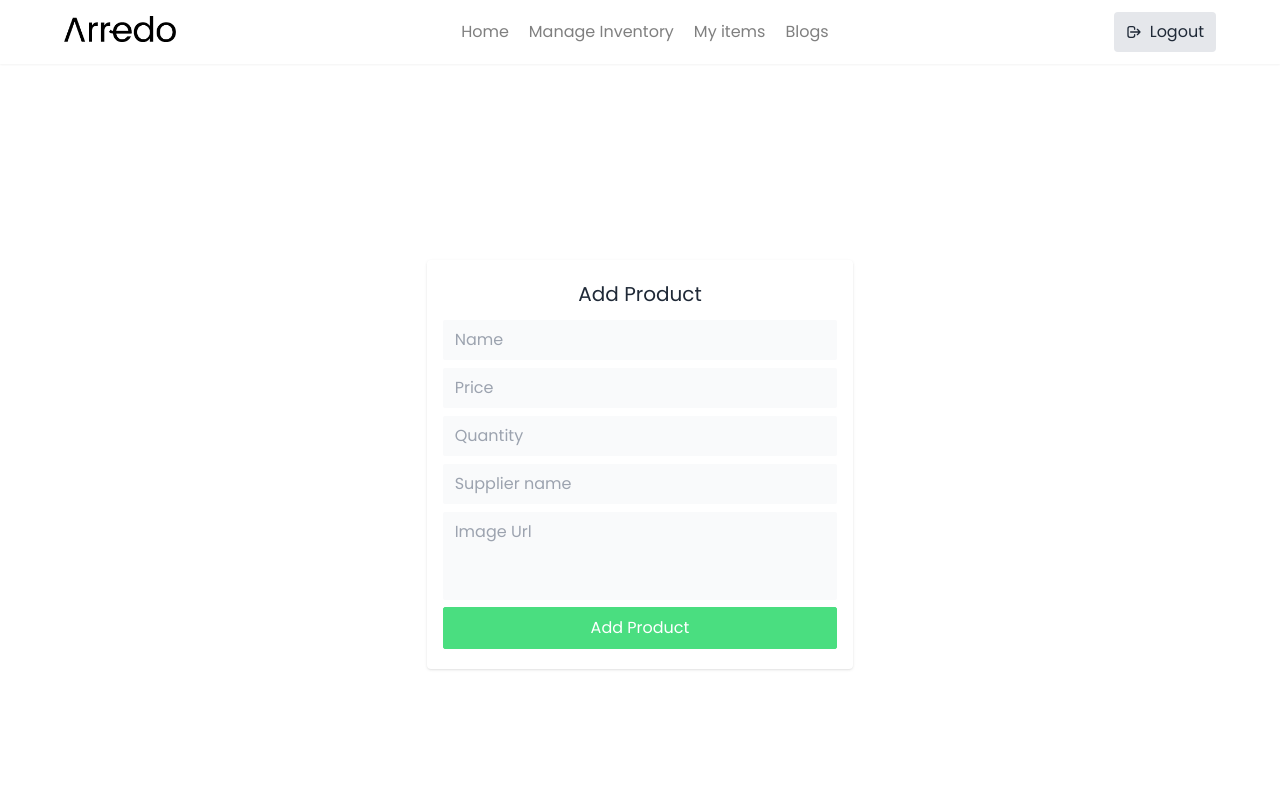
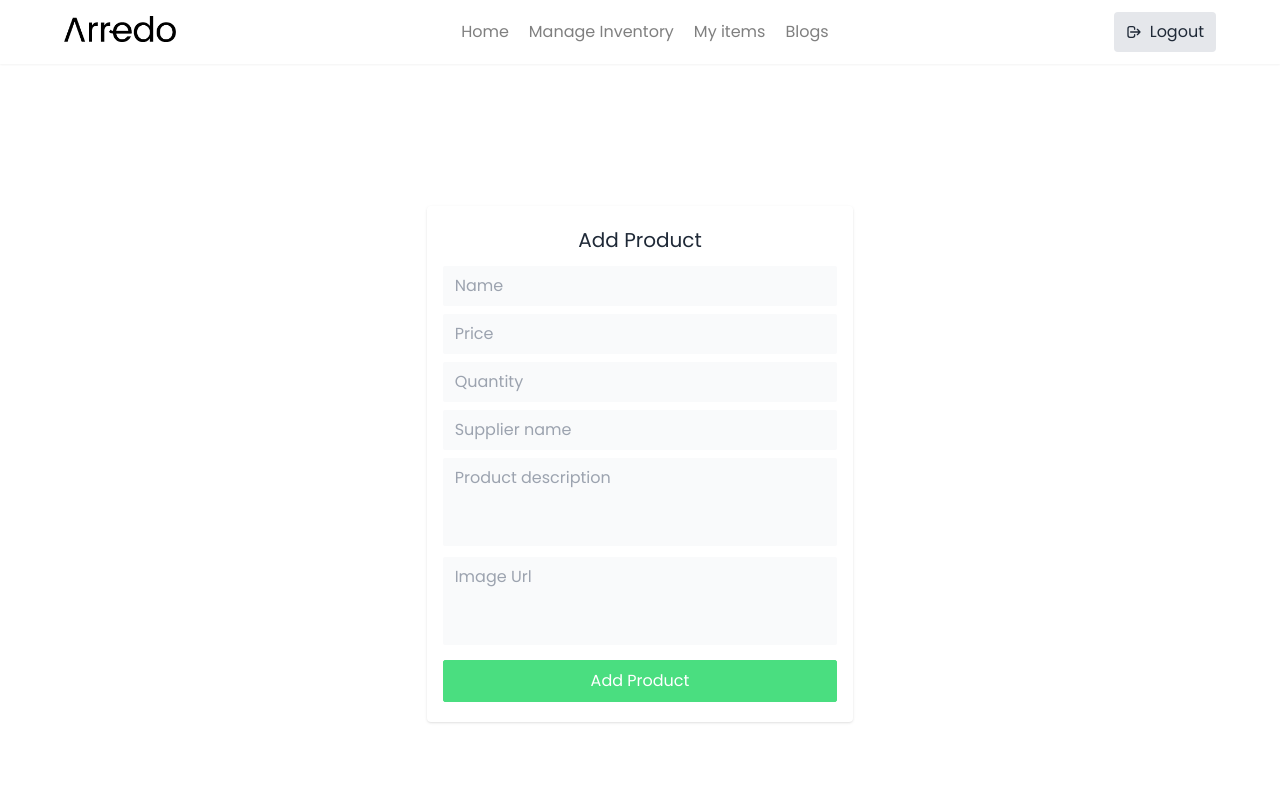
Before and after one commit to noyonalways/assignment-11-client, a React (Create React App) app: page /add-product in a window 1280 px wide. Shown: the top 800 px of the page. Built offline with nearby package versions, Linux system fonts and the light colour scheme; no server answers; sample sign-in values are in the browser's storage.

Commit message:
add product page update

```diff
--- a/src/Components/SingleProduct/SingleProduct.js
+++ b/src/Components/SingleProduct/SingleProduct.js
@@ -14,7 +14,7 @@ const SingleProduct = ({product}) => {
                 </div>
                 <p className='text-left'>Price: ${price}</p>
                 <p>Quantity: {quantity}</p>
-                <div className=' flex flex-col lg:flex-row'>
+                <div className=' flex flex-col md:flex-row'>
                     <button className="hover:bg-transparent duration-200 hover:text-blue-400 bg-blue-400 px-2 md:px-4 py-1 ring-2 ring-blue-400 rounded text-white mb-2 md:mb-0 md:mr-2">
                         Edit
                     </button>
--- a/src/Pages/AddProduct/AddProduct.js
+++ b/src/Pages/AddProduct/AddProduct.js
@@ -1,17 +1,158 @@
-import React from 'react';
+import axios from 'axios';
+import React, { useState } from 'react';
+import toast from 'react-hot-toast';
 
 const AddProduct = () => {
+    const [name, setName] = useState({ value: '', error: '' });
+    const [price, setPrice] = useState({ value: '', error: '' });
+    const [img, setImg] = useState({ value: '', error: '' });
+    const [description, setDescription] = useState({ value: '', error: '' });
+    const [quantity, setQuantity] = useState({ value: '', error: '' });
+    const [supplier, setSupplier] = useState({ value: '', error: '' });
+
+
+    const handleName = inputValue => {
+        if (!inputValue) {
+            setName({ value: '', error: 'Enter Product Name' })
+        } else {
+            setName({ value: inputValue, error: '' })
+
+        }
+    };
+
+    const handlePrice = inputValue => {
+        if (inputValue < 0) {
+            setPrice({ value: '', error: 'Please input a positive price amount' })
+        }
+        else if (!inputValue) {
+            setPrice({ value: '', error: 'Enter price amount' })
+        }
+        else {
+            setPrice({ value: inputValue, error: '' })
+        }
+    };
+
+
+    const handleQuantity = inputValue => {
+        if (inputValue < 0) {
+            setQuantity({ value: '', error: 'Please input a positive number of quantity' })
+        }
+        else if (!inputValue) {
+            setQuantity({ value: '', error: 'Enter quantity' })
+        }
+        else {
+            setQuantity({ value: inputValue, error: '' })
+        }
+    };
+
+    const handleSupplier = inputValue => {
+        if (!inputValue) {
+            setSupplier({ value: '', error: 'Enter supplier name' })
+        } else {
+            setSupplier({ value: inputValue, error: '' })
+
+        }
+    };
+
+    const handleDescription = inputValue => {
+        if (!inputValue) {
+            setDescription({ value: '', error: 'Enter product description' })
+        } else {
+            setDescription({ value: inputValue, error: '' })
+
+        }
+    };
+
+    const handleImg = inputValue => {
+        if (!inputValue) {
+            setImg({ value: '', error: 'Enter product image url' })
+        } else {
+            setImg({ value: inputValue, error: '' })
+
+        }
+    }
+
+
+    const handleAddProduct = async event => {
+        event.preventDefault();
+        if (name.value === '') {
+            setName({ value: '', error: 'Product name is required' })
+        };
+        if (price.value === '') {
+            setPrice({ value: '', error: 'Product price is required' })
+        };
+        if (quantity.value === '') {
+            setQuantity({ value: '', error: 'Product quantity is required' })
+        };
+        if (supplier.value === '') {
+            setSupplier({ value: '', error: 'Product supplier name is required' })
+        };
+        if (description.value === '') {
+            setDescription({ value: '', error: 'Product description is required' })
+        };
+        if (img.value === '') {
+            setImg({ value: '', error: 'Product image url is required' })
+        };
+
+        if (name.value && price.value && quantity.value && supplier.value && description.value && img.value) {
+
+            const product = { name: name.value, price: price.value, img: img.value, description: description.value, quantity: quantity.value, supplier: supplier.value };
+
+            const { data } = await axios.post('http://localhost:5000/product', product);
+
+            if (data.success) {
+                toast.success('Product Successfully added', { id: 'addedProduct' });
+            };
+
+            event.target.reset();
+        };
+
+    }
+
+
     return (
         <div className="container mx-auto px-4 sm:px-6 md:px-0">
             <div className="flex items-center justify-center h-screen">
-                <div className=' md:w-[45%] lg:w-2/6 px-4 py-5 rounded shadow hover:shadow-md'>
+                <div className=' md:w-[48%] lg:w-2/6 px-4 py-5 rounded shadow hover:shadow-md'>
                     <h3 className="text-xl text-center mb-3">Add Product</h3>
-                    <form action="">
-                        <input className='bg-gray-50 w-full py-2 px-3 mb-2 rounded-sm' placeholder='Name' type="text" name="" id="" />
-                        <input className='bg-gray-50 w-full py-2 px-3 mb-2 rounded-sm' placeholder='Price' type="number" name="" id="" />
-                        <input className='bg-gray-50 w-full py-2 px-3 mb-2 rounded-sm' placeholder='Quantity' type="number" name="" id="" />
-                        <input className='bg-gray-50 w-full py-2 px-3 mb-2 rounded-sm' placeholder='Supplier name' type="text" name="" id="" />
-                        <textarea placeholder='Image Url' className='bg-gray-50 w-full py-2 px-3 resize-none rounded-sm' name="" id="" cols="30" rows="3"></textarea>
+                    <form onSubmit={handleAddProduct} action="">
+                        <div className="mb-2">
+                            <input onBlur={(e) => handleName(e.target.value)} className='bg-gray-50 w-full py-2 px-3  rounded-sm' placeholder='Name' type="text" name="" id="" />
+                            {
+                                name?.error && (<small className='text-red-400'>{name.error}</small>)
+                            }
+                        </div>
+
+                        <div className="mb-2">
+                            <input onBlur={(e) => handlePrice(e.target.value)} className='bg-gray-50 w-full py-2 px-3 rounded-sm' placeholder='Price' type="number" name="" id="" />
+                            {
+                                price?.error && (<small className='text-red-400'>{price.error}</small>)
+                            }
+                        </div>
+                        <div className="mb-2">
+                            <input onBlur={(e) => handleQuantity(e.target.value)} className='bg-gray-50 w-full py-2 px-3  rounded-sm' placeholder='Quantity' type="number" name="" id="" />
+                            {
+                                quantity?.error && (<small className='text-red-400'>{quantity.error}</small>)
+                            }
+                        </div>
+                        <div className="mb-2">
+                            <input onBlur={(e) => handleSupplier(e.target.value)} className='bg-gray-50 w-full py-2 px-3  rounded-sm' placeholder='Supplier name' type="text" name="" id="" />
+                            {
+                                supplier?.error && (<small className='text-red-400'>{supplier.error}</small>)
+                            }
+                        </div>
+                        <div className="mb-1">
+                            <textarea onBlur={(e) => handleDescription(e.target.value)} placeholder='Product description' className='bg-gray-50 w-full py-2 px-3 resize-none rounded-sm' name="" id="" cols="30" rows="3"></textarea>
+                            {
+                                description?.error && (<small className='text-red-400'>{description.error}</small>)
+                            }
+                        </div>
+                        <div className="mb-2">
+                            <textarea onBlur={(e) => handleImg(e.target.value)} placeholder='Image Url' className='bg-gray-50 w-full py-2 px-3 resize-none rounded-sm' name="" id="" cols="30" rows="3"></textarea>
+                            {
+                                img?.error && (<small className='text-red-400'>{img.error}</small>)
+                            }
+                        </div>
                         <button className="duration-300 box-border block w-full rounded-sm border border-green-400 text-white px-3 bg-green-400 hover:bg-transparent hover:text-green-400  py-2">Add Product</button>
                     </form>
                 </div>
```
